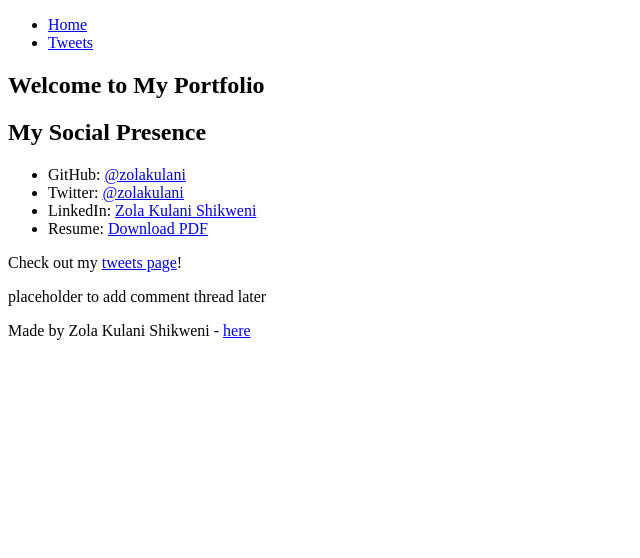
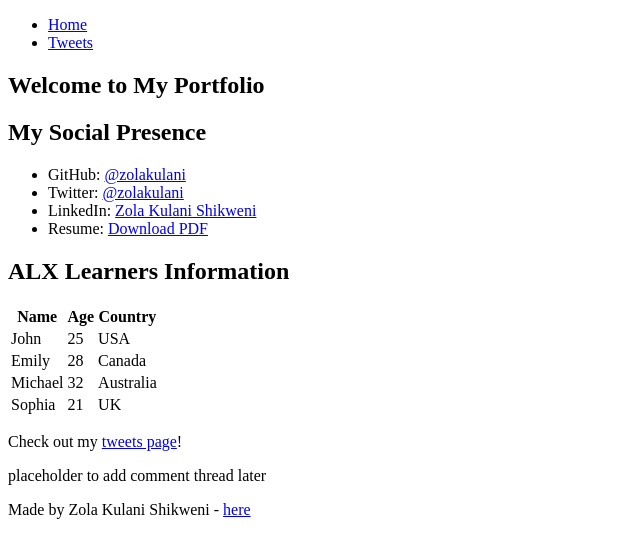
Before and after one commit to zolakulani/My_First_Portfolio, a plain HTML site: page html_basic/index.html in a window 1280 px wide. Shown: the whole page, without its empty margins (0-640 px from the left). Drawn offline with Linux system fonts and the light colour scheme.

Commit message:
feat: Add learners table to index.html
- Created structured table with thead/tbody
- Added 4 learner entries with Name, Age, Country
- Maintained existing content and layout
- Wrapped in semantic section element

Ref: ALX Table Implementation Task

```diff
--- a/html_basic/index.html
+++ b/html_basic/index.html
@@ -28,7 +28,42 @@
                 </ul>
             </section>
 
-            <!-- Rest of your existing content -->
+            <!-- Learners Table Section -->
+            <section id="learners">
+                <h2>ALX Learners Information</h2>
+                <table>
+                    <thead>
+                        <tr>
+                            <th>Name</th>
+                            <th>Age</th>
+                            <th>Country</th>
+                        </tr>
+                    </thead>
+                    <tbody>
+                        <tr>
+                            <td>John</td>
+                            <td>25</td>
+                            <td>USA</td>
+                        </tr>
+                        <tr>
+                            <td>Emily</td>
+                            <td>28</td>
+                            <td>Canada</td>
+                        </tr>
+                        <tr>
+                            <td>Michael</td>
+                            <td>32</td>
+                            <td>Australia</td>
+                        </tr>
+                        <tr>
+                            <td>Sophia</td>
+                            <td>21</td>
+                            <td>UK</td>
+                        </tr>
+                    </tbody>
+                </table>
+            </section>
+
             <p>Check out my <a href="tweets.html">tweets page</a>!</p>
         </article>
 
```
